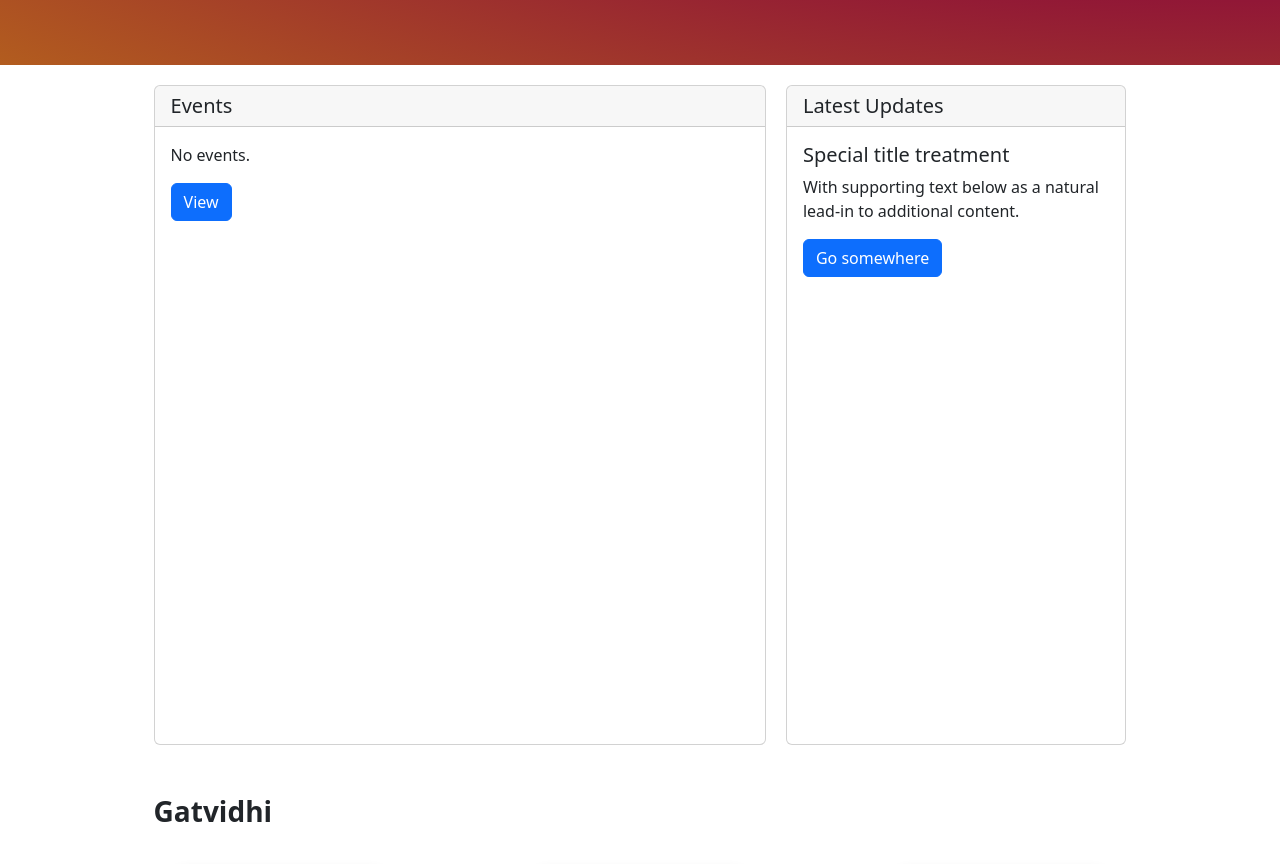
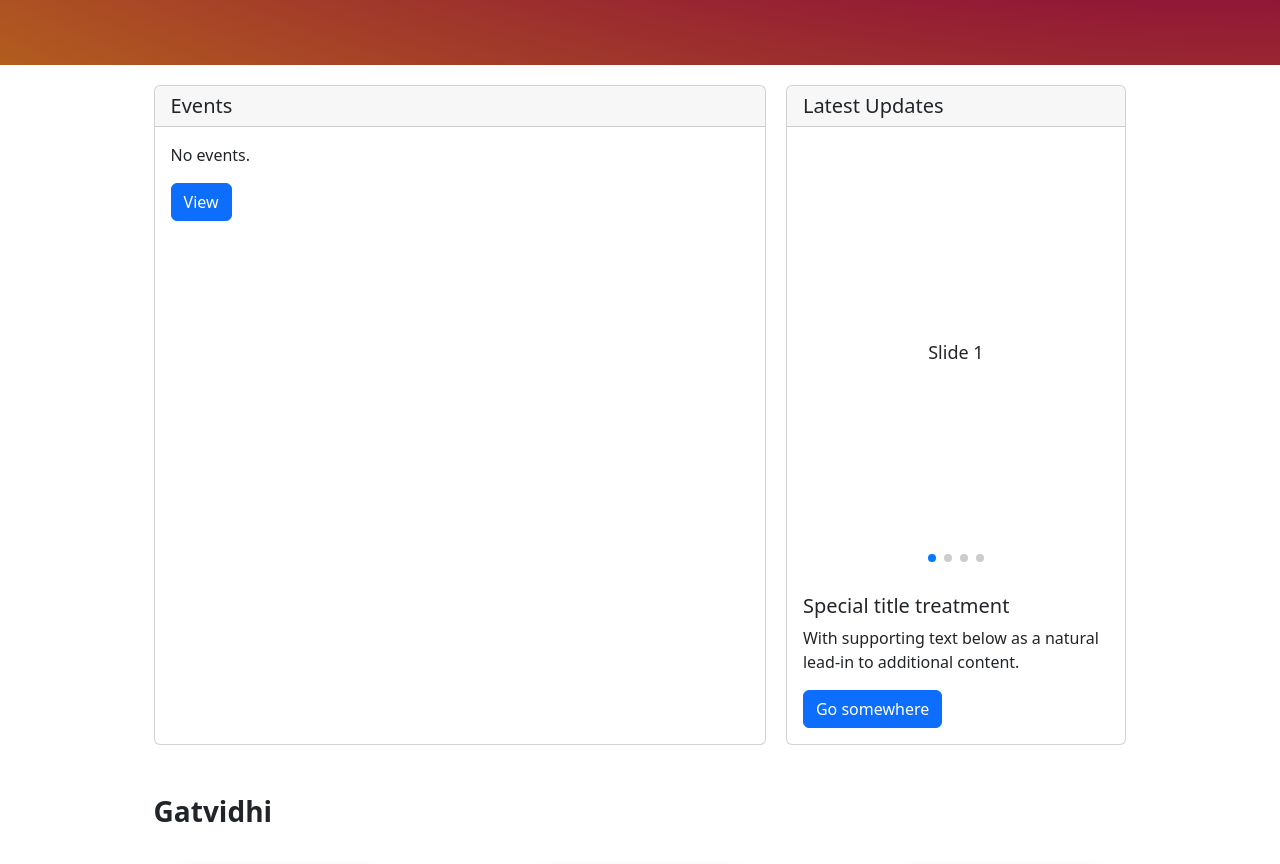
Before and after one commit to Kunal0007/MBSM, a React (Create React App) app: page / in a window 1280 px wide. Shown: the part 1820-2684 px from the top of the page. Built offline with nearby package versions, Linux system fonts and the light colour scheme.

Commit message:
Update slider

```diff
--- a/src/components/home/Gatvidhi.js
+++ b/src/components/home/Gatvidhi.js
@@ -35,6 +35,7 @@ const gatvidhi = [
     img: rect3,
   },
 ];
+
 export default function Gatvidhi() {
   return (
     <div className="gatvidhiDiv">
@@ -44,10 +45,10 @@ export default function Gatvidhi() {
           {gatvidhi.map((item, index) => {
             return (
               <div key={index} className="gatvishiCard">
-                <img style={{ width: "100%" }} src={item.img} />
+                <img style={{ width: "100%" }} src={item.img} alt=""/>
                 <div className="cardtext">
                   <div className="logoDiv">
-                    <img src={item.imglogo} className="gatvidhiLogo" />
+                    <img src={item.imglogo} className="gatvidhiLogo" alt=""/>
                   </div>
                   <p>
                     {getWordCount(item.content) > 9
--- a/src/index.css
+++ b/src/index.css
@@ -15,3 +15,35 @@ code {
 a {
   text-decoration: none !important;
 }
+
+.swiper {
+  width: 100%;
+  height: 100%;
+}
+
+.swiper-slide {
+  text-align: center;
+  font-size: 18px;
+  background: #fff;
+
+  /* Center slide text vertically */
+  display: -webkit-box;
+  display: -ms-flexbox;
+  display: -webkit-flex;
+  display: flex;
+  -webkit-box-pack: center;
+  -ms-flex-pack: center;
+  -webkit-justify-content: center;
+  justify-content: center;
+  -webkit-box-align: center;
+  -ms-flex-align: center;
+  -webkit-align-items: center;
+  align-items: center;
+}
+
+.swiper-slide img {
+  display: block;
+  width: 100%;
+  height: 100%;
+  object-fit: cover;
+}
--- a/src/screens/home/Home.js
+++ b/src/screens/home/Home.js
@@ -9,6 +9,18 @@ import Card from "react-bootstrap/Card";
 import Button from "react-bootstrap/Button";
 import Gatvidhi from "../../components/home/Gatvidhi";
 import "../../css/Home.css";
+// Import Swiper React components
+import { Swiper, SwiperSlide } from "swiper/react";
+
+// Import Swiper styles
+import "swiper/css";
+import "swiper/css/pagination";
+
+// import "./styles.css";
+
+// import required modules
+import { Pagination } from "swiper";
+import { Link } from "react-router-dom";
 
 
 const Home = () => {
@@ -64,6 +76,12 @@ const Home = () => {
         </Card>
         <Card className="update">
           <Card.Header as="h5">Latest Updates</Card.Header>
+          <Swiper pagination={true} modules={[Pagination]} className="mySwiper">
+                <SwiperSlide>Slide 1</SwiperSlide>
+                <SwiperSlide>Slide 2</SwiperSlide>
+                <SwiperSlide>Slide 3</SwiperSlide>
+                <SwiperSlide>Slide 4</SwiperSlide>
+              </Swiper>
           <Card.Body>
             <Card.Title>Special title treatment</Card.Title>
             <Card.Text>
@@ -74,7 +92,7 @@ const Home = () => {
           </Card.Body>
         </Card>
       </div>
-     <Gatvidhi />
+      <Gatvidhi />
       <div className="footer">
         <div className="footerContent">
           <div className="footerInfo1">
@@ -91,11 +109,11 @@ const Home = () => {
           <div className="footerInfo2">
             <h3>Get Started</h3>
             <ul className="footerTabs">
-              <a href="#">About Us</a>
-              <a href="#">Events</a>
-              <a href="#">Organization Structure</a>
-              <a href="#">Publication</a>
-              <a href="#">Join BSM</a>
+              <Link href="#">About Us</Link>
+              <Link href="#">Events</Link>
+              <Link href="#">Organization Structure</Link>
+              <Link href="#">Publication</Link>
+              <Link href="#">Join BSM</Link>
             </ul>
           </div>
         </div>
```
